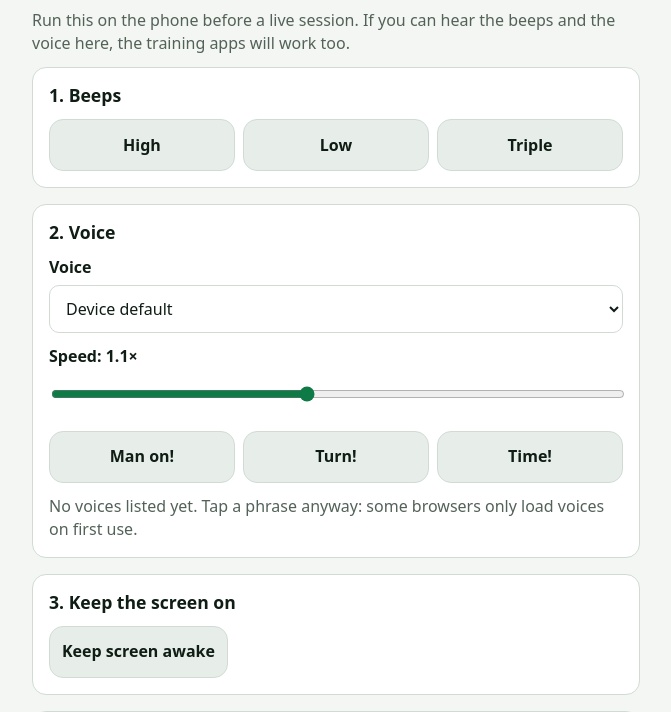
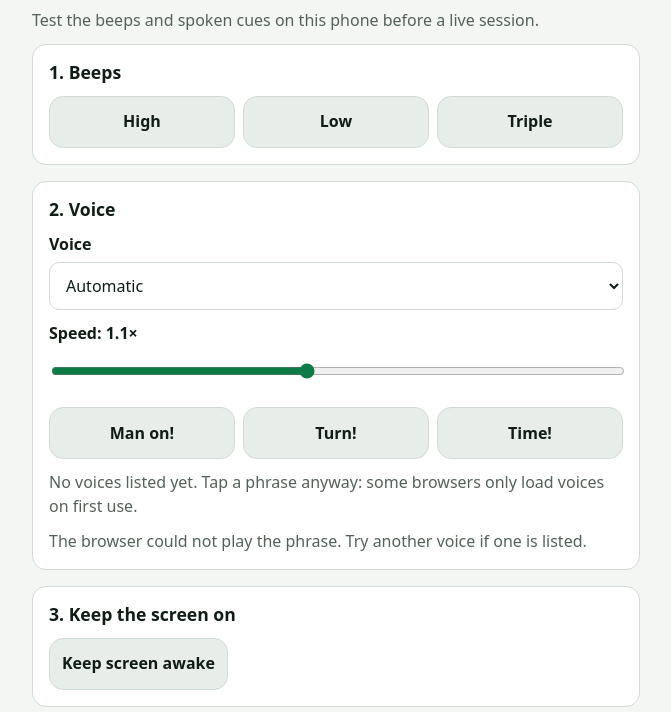
Before and after one commit to jonwhite123/soccer-training-apps, a plain HTML site: page apps/sound-check.html in a window 1280 px wide. Both pictures are taken after a click on the button "Man on!". Shown: the part 85-797 px from the top of the page, without its empty margins (304-975 px from the left). Drawn offline with Linux system fonts and the light colour scheme.

Commit message:
Fix the sound bug.

```diff
--- a/apps/sound-check.html
+++ b/apps/sound-check.html
@@ -153,7 +153,7 @@ input[type="checkbox"], input[type="radio"] { width: 22px; min-height: 22px; acc
 <main class="wrap">
   <p><a href="../index.html">← All apps</a></p>
   <h1>Sound check</h1>
-  <p class="muted">Run this on the phone before a live session. If you can hear the beeps and the voice here, the training apps will work too.</p>
+  <p class="muted">Test the beeps and spoken cues on this phone before a live session.</p>
 
   <section class="card stack">
     <h2>1. Beeps</h2>
@@ -168,7 +168,7 @@ input[type="checkbox"], input[type="radio"] { width: 22px; min-height: 22px; acc
     <h2>2. Voice</h2>
     <div>
       <label for="voice">Voice</label>
-      <select id="voice"><option value="">Device default</option></select>
+        <select id="voice"><option value="">Automatic</option></select>
     </div>
     <div>
       <label for="rate">Speed: <span id="rateOut"></span></label>
@@ -180,6 +180,7 @@ input[type="checkbox"], input[type="radio"] { width: 22px; min-height: 22px; acc
       <button data-say="Time!">Time!</button>
     </div>
     <p id="voiceNote" class="muted">Your voice and speed are saved for the other apps opened from the same place.</p>
+    <p id="voiceResult" class="muted" role="status" hidden></p>
   </section>
 
   <section class="card stack">
@@ -239,8 +240,8 @@ input[type="checkbox"], input[type="radio"] { width: 22px; min-height: 22px; acc
   }
 
   // Call inside a tap/click handler before the first cue: iOS won't start audio
-  // or speech any other way. Safe to call repeatedly.
-  function unlock() {
+  // or speech any other way. Skip priming when the tap itself speaks a phrase.
+  function unlock({ primeSpeech = true } = {}) {
     // iOS 17+: behave like a media app so the ring/silent switch doesn't mute cues.
     try { if (navigator.audioSession) navigator.audioSession.type = 'playback'; } catch (e) {}
     const c = audio();
@@ -248,12 +249,7 @@ input[type="checkbox"], input[type="radio"] { width: 22px; min-height: 22px; acc
     src.buffer = c.createBuffer(1, 1, 22050);
     src.connect(c.destination);
     src.start(0);
-    if (!speechPrimed && 'speechSynthesis' in window) {
-      const u = new SpeechSynthesisUtterance(' ');
-      u.volume = 0;
-      speechSynthesis.speak(u);
-      speechPrimed = true;
-    }
+    if (primeSpeech && !speechPrimed) speak('Go', { volume: 0 });
   }
 
   // A short tone. Square waves carry best through phone speakers outdoors.
@@ -286,27 +282,48 @@ input[type="checkbox"], input[type="radio"] { width: 22px; min-height: 22px; acc
   const speech = { voice: store.get('voice', null), rate: store.get('rate', 1.1) };
 
   function voices() {
-    return 'speechSynthesis' in window ? speechSynthesis.getVoices() : [];
+    return 'speechSynthesis' in window ? speechSynthesis.getVoices().filter((voice) => voice.localService) : [];
   }
 
   function setVoice(name) { speech.voice = name || null; store.set('voice', speech.voice); }
   function setRate(rate) { speech.rate = rate; store.set('rate', rate); }
 
-  // Speak a cue, cutting off anything still being said. Resolves when done, or
-  // after a timeout because iOS sometimes never fires `end`.
+  // Speak a cue, cutting off anything still being said. Resolves with whether
+  // speech played, with a timeout because iOS sometimes never fires `end`.
   function speak(text, { rate = speech.rate, pitch = 1, volume = 1, interrupt = true } = {}) {
-    if (!('speechSynthesis' in window)) return Promise.resolve();
+    if (!('speechSynthesis' in window)) return Promise.resolve(false);
     if (interrupt && (speechSynthesis.speaking || speechSynthesis.pending)) speechSynthesis.cancel();
     const u = new SpeechSynthesisUtterance(text);
     u.rate = rate;
     u.pitch = pitch;
     u.volume = volume;
-    const v = speech.voice && voices().find((x) => x.name === speech.voice);
-    if (v) { u.voice = v; u.lang = v.lang; }
+    // Safari can stay silent with an implicit voice when the exact device locale
+    // is unavailable. Pick an installed voice that matches the app language.
+    const lang = (document.documentElement.lang || 'en').toLowerCase();
+    const baseLang = lang.split('-')[0];
+    const local = voices();
+    const matching = local.filter((v) => v.lang.toLowerCase().split('-')[0] === baseLang);
+    const locale = (navigator.language || lang).toLowerCase();
+    const voice = local.find((v) => v.name === speech.voice)
+      ?? matching.find((v) => v.lang.toLowerCase() === lang)
+      ?? matching.find((v) => v.default)
+      ?? matching.find((v) => v.lang.toLowerCase() === locale)
+      ?? matching[0];
+    if (voice) u.voice = voice;
+    u.lang = voice?.lang ?? (lang === 'en' ? 'en-US' : lang);
+
     return new Promise((resolve) => {
-      const timer = setTimeout(resolve, 1500 + text.length * 150);
-      u.onend = u.onerror = () => { clearTimeout(timer); resolve(); };
-      speechSynthesis.speak(u);
+      let started = false;
+      const finish = (ok) => {
+        clearTimeout(timer);
+        u.onstart = u.onend = u.onerror = null;
+        resolve(ok);
+      };
+      const timer = setTimeout(() => finish(started), 1500 + text.length * 150);
+      u.onstart = () => { started = speechPrimed = true; };
+      u.onend = () => { speechPrimed = true; finish(true); };
+      u.onerror = () => finish(false);
+      try { speechSynthesis.speak(u); } catch (e) { finish(false); }
     });
   }
 
@@ -416,7 +433,7 @@ const BEEPS = {
   triple: () => Kit.beeps(3, { freq: 1000, ms: 120, gap: 90 }),
 };
 document.querySelectorAll('[data-beep]').forEach((btn) => {
-  btn.addEventListener('click', () => { Kit.unlock(); BEEPS[btn.dataset.beep](); });
+  btn.addEventListener('click', () => { Kit.unlock({ primeSpeech: false }); BEEPS[btn.dataset.beep](); });
 });
 
 // ---- Voice ------------------------------------------------------------------
@@ -430,7 +447,7 @@ function fillVoices() {
   const all = Kit.voices();
   const mine = all.filter((v) => v.lang.toLowerCase().startsWith(lang));
   const list = (mine.length ? mine : all).slice().sort((a, b) => a.name.localeCompare(b.name));
-  voiceSel.length = 1; // keep "Device default"
+  voiceSel.length = 1; // keep "Automatic"
   for (const v of list) voiceSel.add(new Option(`${v.name} (${v.lang})`, v.name));
   voiceSel.value = list.some((v) => v.name === Kit.speech.voice) ? Kit.speech.voice : '';
   voiceNote.textContent = all.length ? SAVED_NOTE
@@ -446,8 +463,19 @@ const showRate = () => { $('#rateOut').textContent = `${Number(rate.value).toFix
 showRate();
 rate.addEventListener('input', () => { showRate(); Kit.setRate(Number(rate.value)); });
 
+const voiceResult = $('#voiceResult');
+let voiceTest = 0;
 document.querySelectorAll('[data-say]').forEach((btn) => {
-  btn.addEventListener('click', () => { Kit.unlock(); Kit.speak(btn.dataset.say); });
+  btn.addEventListener('click', async () => {
+    const test = ++voiceTest;
+    voiceResult.hidden = true;
+    // This phrase already starts speech inside the tap, so skip the silent primer.
+    Kit.unlock({ primeSpeech: false });
+    const ok = await Kit.speak(btn.dataset.say);
+    if (test !== voiceTest || ok) return;
+    voiceResult.textContent = 'The browser could not play the phrase. Try another voice if one is listed.';
+    voiceResult.hidden = false;
+  });
 });
 
 // ---- Wake lock --------------------------------------------------------------
```
Also changed, not shown: apps/look-up-and-pass.html (+33 -17 lines), shared/kit.js (+33 -17 lines), template/app-template.html (+33 -17 lines).
